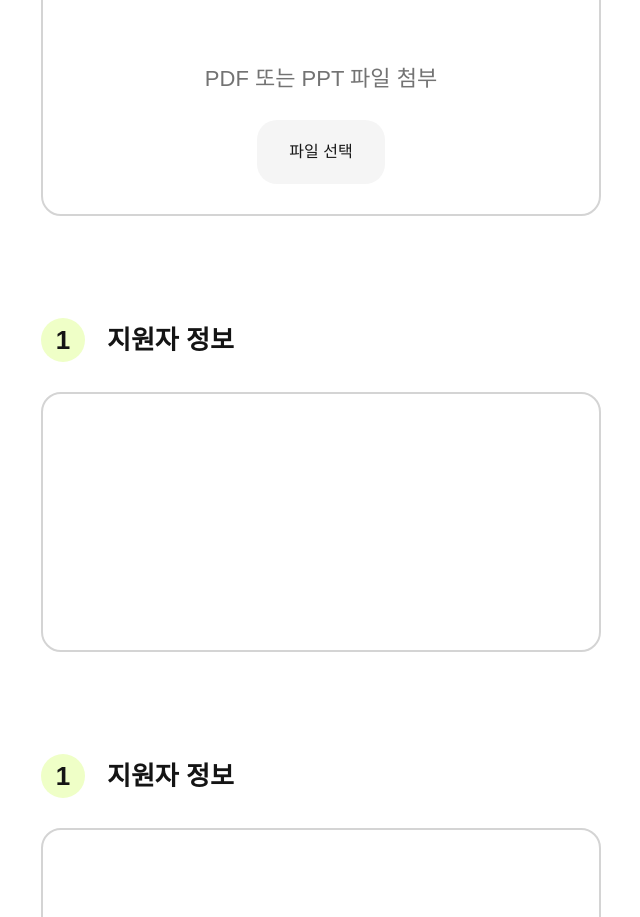
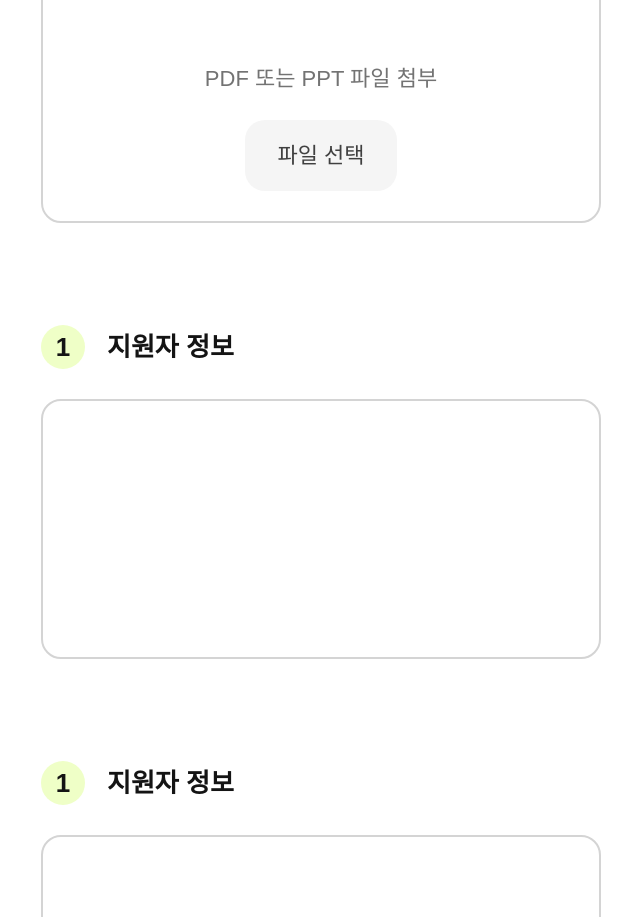
Before and after one commit to SDP1617-Web/SDP1617-Web-FRONT, a Next.js app: page /apply in a window 1280 px wide. Shown: the part 1360-2277 px from the top of the page, without its empty margins (319-959 px from the left). Built offline with nearby package versions, Linux system fonts and the light colour scheme; a web font is replaced by a local one.

Commit message:
feat: 포트폴리오 UI

```diff
--- a/src/components/apply/ApplyForm.tsx
+++ b/src/components/apply/ApplyForm.tsx
@@ -110,12 +110,10 @@ const ApplyForm = () => {
               {APPLY_FILE_TEXT}
             </h4>
           </div>
-          <div className="inline-flex h-16 items-center justify-center rounded-[20px] bg-neutral-100 px-8 py-4">
-            {/* Button Component - v6 */}
-            <div className="justify-center text-center">
-              {APPLY_FILE_SELECT}
-            </div>
-          </div>
+          {/* Button Component - v6 */}
+          <Button variant="v6">
+            <h4 className="h4 font-medium">{APPLY_FILE_SELECT}</h4>
+          </Button>
         </div>
       </section>
       {/* 지원동기 */}
```
